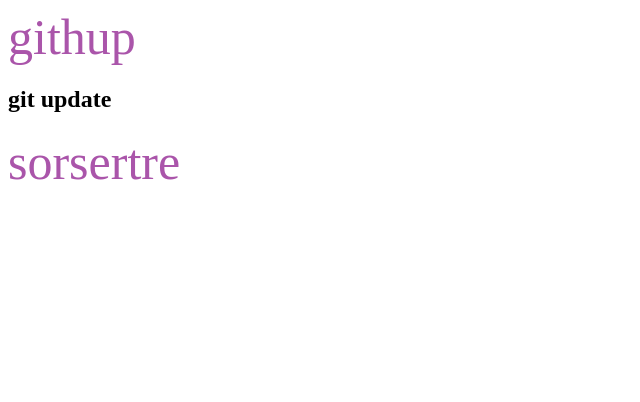
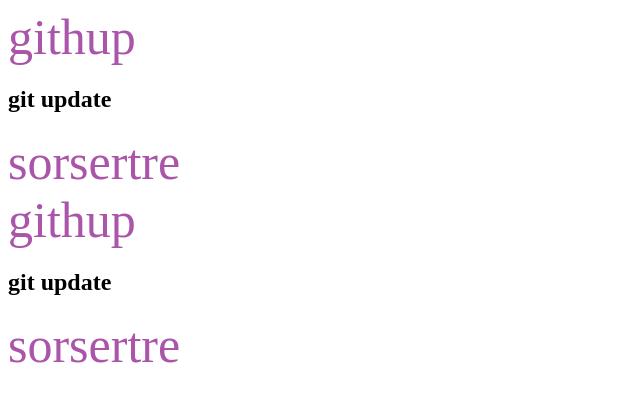
Before and after one commit to chenkongsky/chenkongsky.github.io, a plain HTML site: page index.html in a window 1280 px wide. Shown: the whole page, without its empty margins (0-640 px from the left). Drawn offline with Linux system fonts and the light colour scheme.

Commit message:
source tree2

```diff
--- a/index.html
+++ b/index.html
@@ -16,5 +16,8 @@
     <div>githup</div>
     <h2>git update</h2>
     <div>sorsertre</div>
+    <div>githup</div>
+    <h2>git update</h2>
+    <div>sorsertre</div>
 </body>
 </html>
```
